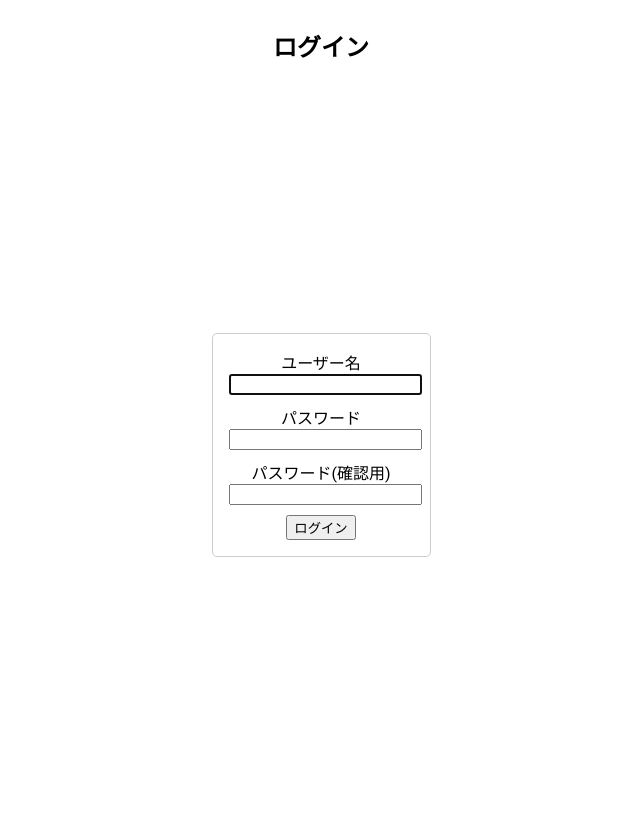
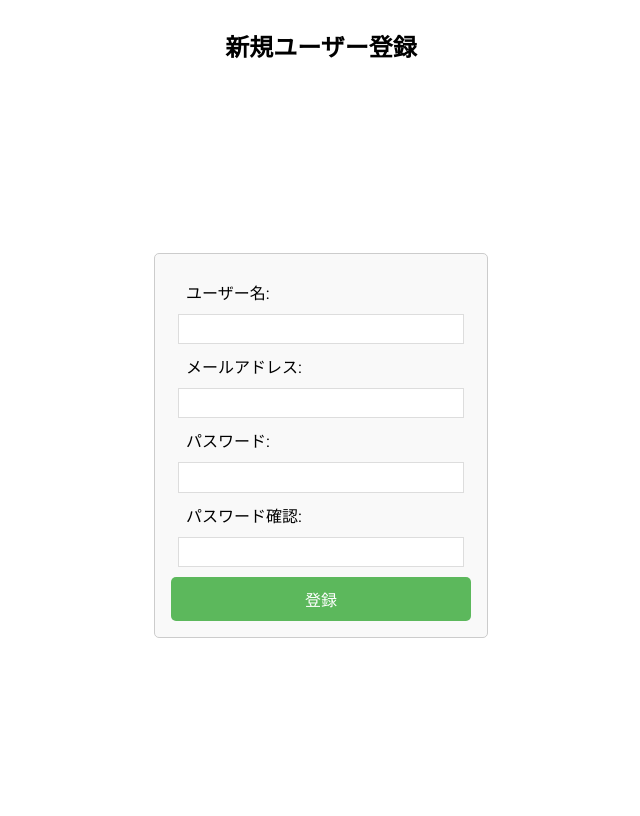
Before and after one commit to ryofuruya/LifeNavigator, a Django app: page /accounts/signup/ in a window 1280 px wide. Shown: the whole page, without its empty margins (319-959 px from the left). Run offline with Django 5.2, Linux system fonts and the light colour scheme.

```diff
--- a/accounts/forms.py
+++ b/accounts/forms.py
@@ -1,5 +1,5 @@
 from django import forms
-from django.contrib.auth.forms import UserChangeForm
+from django.contrib.auth.forms import UserChangeForm, UserCreationForm
 from django.contrib.auth.models import User
 from .models import UserProfile
 
@@ -12,3 +12,10 @@ class ProfileForm(forms.ModelForm):
     class Meta:
         model = UserProfile
         fields = ['user', 'bio', 'website', 'phone', 'image']
+
+class SignUpForm(UserCreationForm):
+    email = forms.EmailField(max_length=254, help_text='Required. Inform a valid email address.')
+
+    class Meta:
+        model = User
+        fields = ('username', 'email', 'password1', 'password2')
--- a/accounts/views.py
+++ b/accounts/views.py
@@ -1,6 +1,6 @@
 from django.contrib.auth.mixins import UserPassesTestMixin, LoginRequiredMixin
 from django.contrib.auth.models import User
-from .forms import CustomUserChangeForm, ProfileForm
+from .forms import CustomUserChangeForm, ProfileForm, SignUpForm
 from django.shortcuts import render, redirect, get_object_or_404
 from django.urls import reverse_lazy, reverse
 from django.views.generic import DetailView, UpdateView, DeleteView, CreateView
@@ -62,19 +62,26 @@ class UserEditView(LoginRequiredMixin, UpdateView):
 
 # ユーザー登録ビュー
 class SignUpView(CreateView):
-    form_class = UserCreationForm
-    success_url = reverse_lazy('accounts:edit_profile')
+    model = User
+    form_class = SignUpForm
     template_name = 'registration/signup.html'
+    success_url = '/registration/login/'  # 登録後のリダイレクト先
 
     def form_valid(self, form):
-        user = form.save()
+        user = form.save(commit=False)
+        user.set_password(form.cleaned_data['password1'])
+        user.save()
         username = form.cleaned_data.get('username')
         password = form.cleaned_data.get('password1')
         user = authenticate(username=username, password=password)
-        login(self.request, user)
-        if not UserProfile.objects.filter(user=user).exists():
-            UserProfile.objects.create(user=user)
-        return super(SignUpView, self).form_valid(form)
+        if user is not None:
+            login(self.request, user)
+            if not UserProfile.objects.filter(user=user).exists():
+                UserProfile.objects.create(user=user)
+            return super(SignUpView, self).form_valid(form)
+        else:
+            return self.form_invalid(form)
+
 
 @login_required
 def edit_profile(request):
--- a/lifenavigator/urls.py
+++ b/lifenavigator/urls.py
@@ -1,6 +1,9 @@
 from django.contrib import admin
 from django.urls import path, include
 from . import views
+from accounts.views import SignUpView
+from django.contrib.auth import views as auth_views
+
 
 urlpatterns = [
     path('admin/', admin.site.urls),
@@ -17,4 +20,7 @@ urlpatterns = [
     # Djangoの認証システムに関連するURLを含める
     path('accounts/', include('django.contrib.auth.urls')),
     path('accounts/', include('accounts.urls', namespace='accounts')),
+    path('welcome/', views.welcome, name='welcome'),
+    path('signup/', SignUpView.as_view(), name='signup'),
+    path('registration/login/', auth_views.LoginView.as_view(), name='login'),
 ]
--- a/templates/registration/signup.html
+++ b/templates/registration/signup.html
@@ -11,38 +11,58 @@
     }
     .center-form form {
         margin: auto;
-        width: fit-content; /* フォームの幅を内容に合わせて自動調整 */
+        width: 300px; /* フォームの幅を適度に固定 */
         padding: 1em; /* フォームの内側の余白 */
         border: 1px solid #ccc; /* フォームの境界線スタイル */
         border-radius: 5px; /* フォームの角を丸くする */
-        text-align: center; /* 内容を中央揃えにする */
+        background: #f9f9f9; /* フォームの背景色 */
     }
     .center-form label, .center-form input {
         display: block; /* 要素をブロックとして扱い、一行で表示 */
-        margin: 0 auto; /* 自動的に中央揃え */
-        text-align: center; /* テキストを中央に寄せる */
-        width: 100%; /* 最大幅を利用 */
+        margin: 10px auto; /* 自動的に中央揃え */
+        text-align: left; /* テキストを左に寄せる */
+        width: 90%; /* 入力フィールドの幅 */
     }
     .center-form input {
-        margin-bottom: 10px; /* 入力フィールドの下の余白 */
+        padding: 0.5em; /* 入力フィールドのパディング */
+        border: 1px solid #ddd; /* 入力フィールドのボーダー */
+    }
+    .center-form button {
+        width: 100%; /* ボタンの幅を最大に */
+        padding: 10px; /* ボタンのパディング */
+        background-color: #5cb85c; /* ボタンの背景色 */
+        color: white; /* ボタンのテキスト色 */
+        border: none; /* ボタンのボーダーを削除 */
+        border-radius: 5px; /* ボタンの角を丸くする */
+        cursor: pointer; /* カーソルをポインタに */
+        font-size: 16px; /* フォントサイズ */
+    }
+    .center-form button:hover {
+        background-color: #4cae4c; /* ホバー時の背景色 */
     }
 </style>
 
 <div class="center-form">
-    <!-- ページのタイトルとして「ログイン」を表示 -->
-    <h2>ログイン</h2>
-    <!-- ログインフォーム。セキュリティのためのCSRFトークンが含まれています -->
-    <form method="post">
+    <h2>新規ユーザー登録</h2>
+    <form method="post" action="{% url 'signup' %}">
         {% csrf_token %}
-        {% for field in form %}
-            <div>
-                <!-- 各入力フィールドのラベルとフィールドを表示 -->
-                <label>{{ field.label }}</label>
-                {{ field }}
-            </div>
-        {% endfor %}
-        <!-- ログインボタン -->
-        <button type="submit">ログイン</button>
+        <div>
+            <label for="username">ユーザー名:</label>
+            <input type="text" name="username" required id="username">
+        </div>
+        <div>
+            <label for="email">メールアドレス:</label>
+            <input type="email" name="email" required id="email">
+        </div>
+        <div>
+            <label for="password1">パスワード:</label>
+            <input type="password" name="password1" required id="password1">
+        </div>
+        <div>
+            <label for="password2">パスワード確認:</label>
+            <input type="password" name="password2" required id="password2">
+        </div>
+        <button type="submit">登録</button>
     </form>
 </div>
 {% endblock %}
```
Also changed, not shown: lifenavigator/views.py (+5 -2 lines), templates/welcome.html (+34 -3 lines), db.sqlite3.
